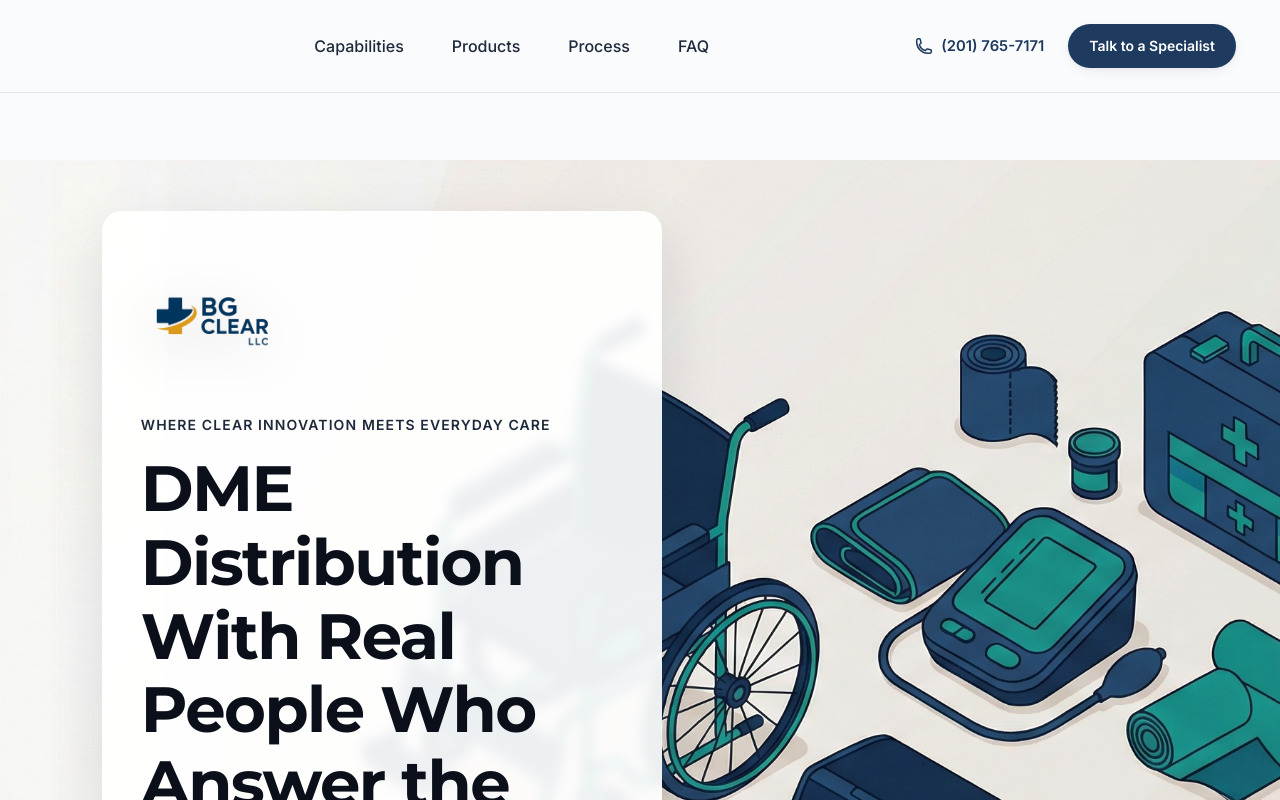
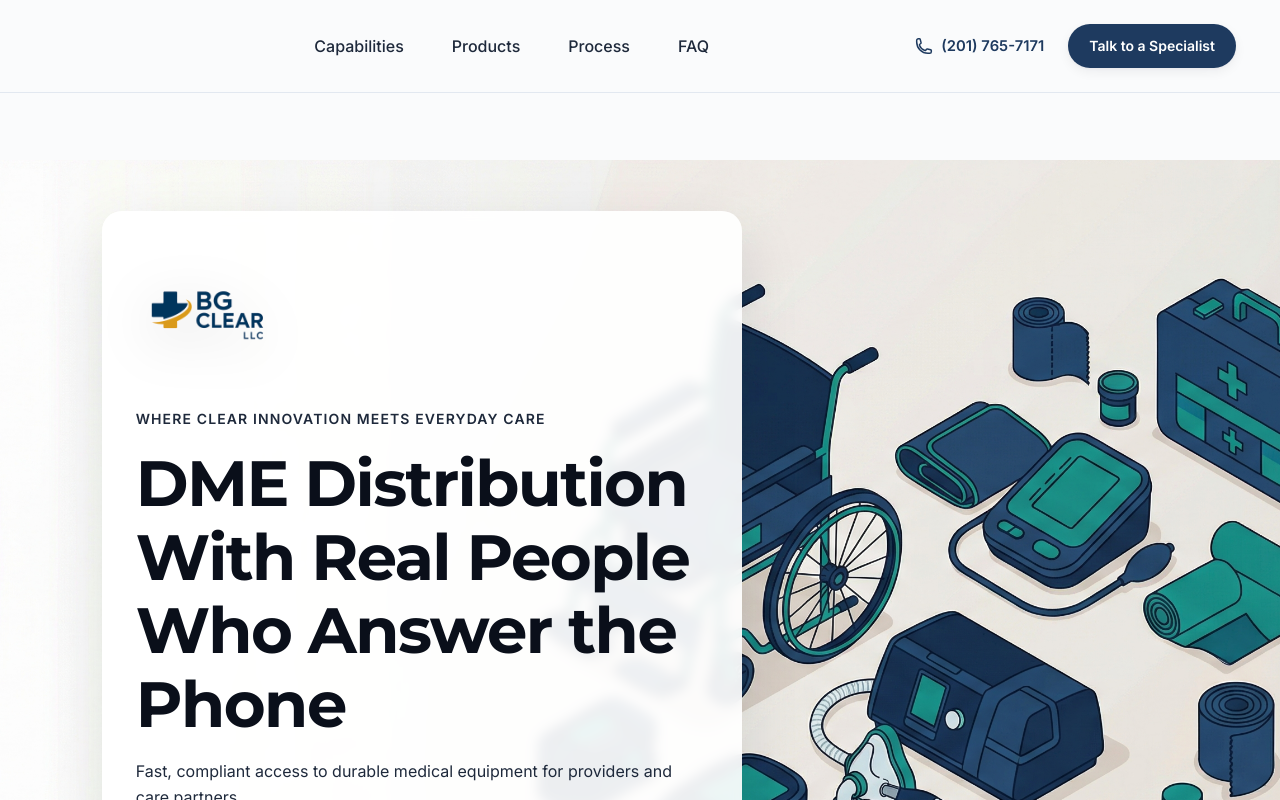
Before and after one commit to joemacstevens/bg-clear-website, a SvelteKit app: page / in a window 1280 px wide. Shown: the top 800 px of the page. Built offline with nearby package versions, Linux system fonts and the light colour scheme; no server answers.

Commit message:
Hero: prevent copy card from getting too narrow (wider + lighter padding)

```diff
--- a/src/routes/+page.svelte
+++ b/src/routes/+page.svelte
@@ -264,11 +264,12 @@
 	.hero-shell--wide .hero-content {
 		position: relative;
 		z-index: 1;
-		/* Keep copy left so it doesn't block the product image, but not flush-left */
-		max-width: clamp(560px, 40vw, 760px);
+		/* Keep copy left so it doesn't block the product image, but avoid getting too narrow */
+		max-width: clamp(640px, 46vw, 860px);
 		margin-left: clamp(2.25rem, 4vw, 5rem);
 		margin-right: auto;
-		padding: clamp(1.75rem, 3vw, 3rem);
+		/* Reduce side padding a touch so the usable text area stays wide */
+		padding: clamp(1.5rem, 2.6vw, 2.75rem);
 		color: var(--color-ink);
 		text-shadow: none;
 		background: rgba(255, 255, 255, 0.92);
```
